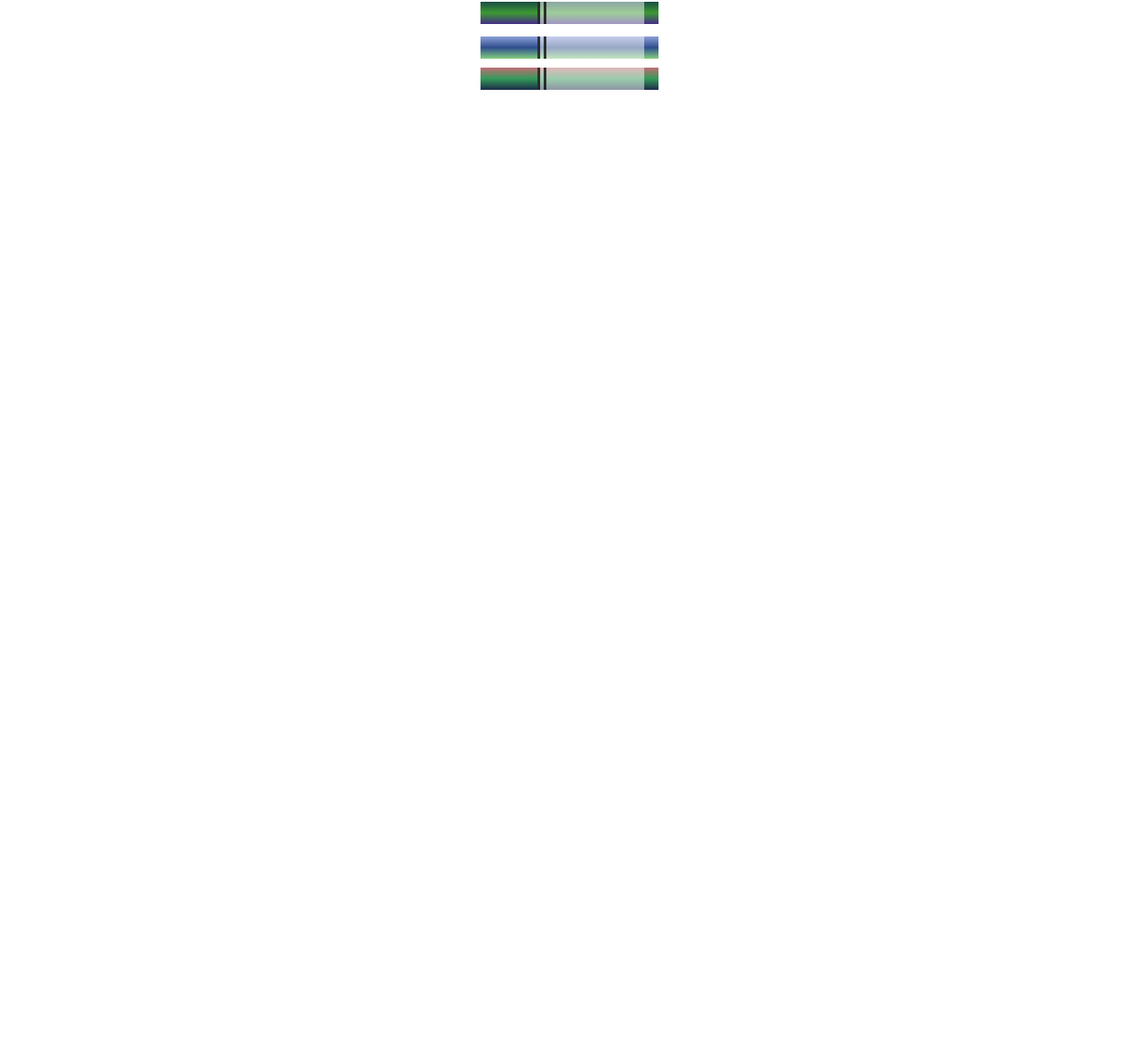
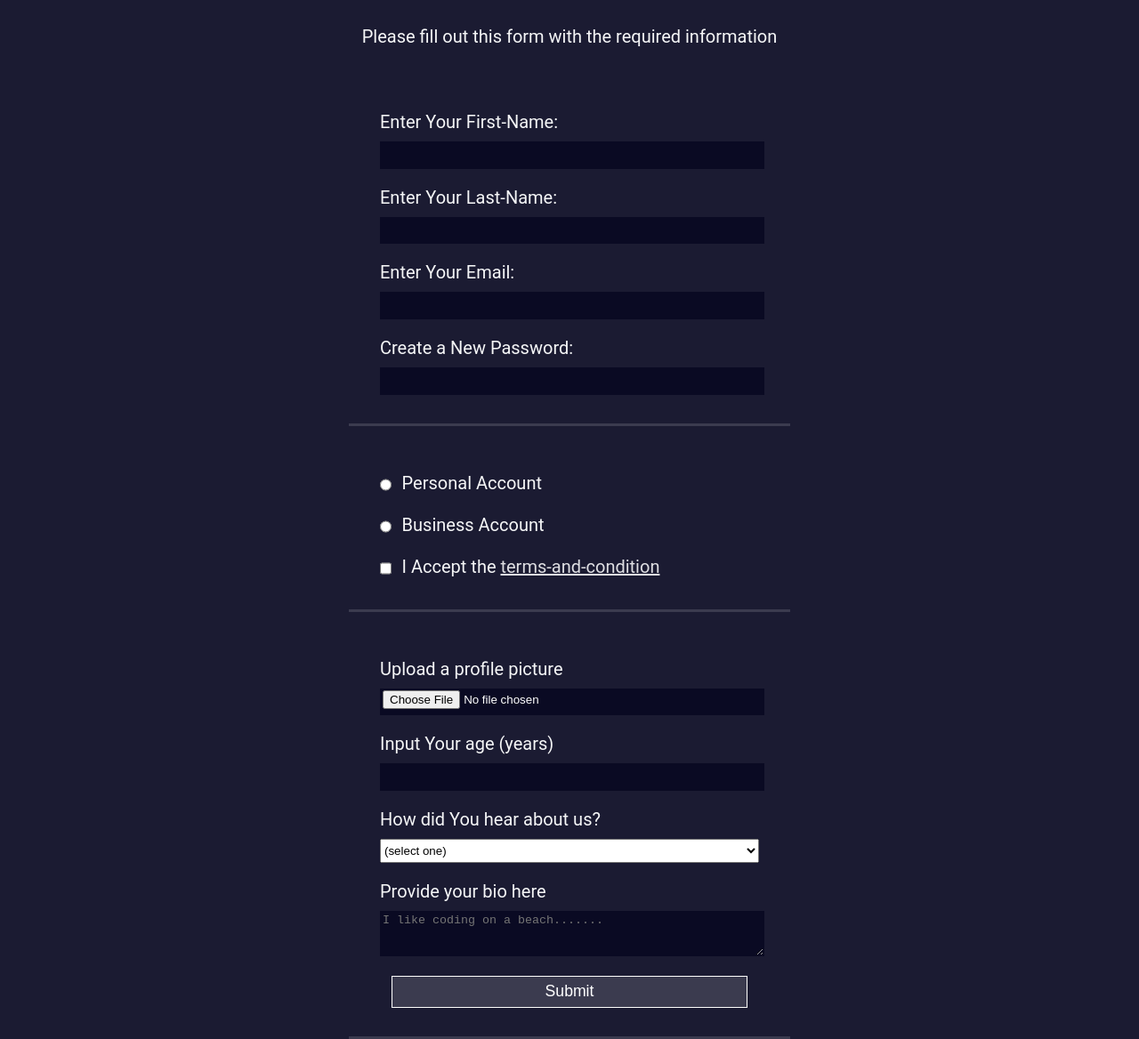
Before and after one commit to Danieljeffery695/html.crasher, a plain HTML site: page index.html in a window 1280 px wide. Shown: the part 98-1266 px from the top of the page at 89% size. Before the commit the page ends 800 px from the top, so only its background shows below. Drawn offline with Linux system fonts and the light colour scheme.

Commit message:
Registration Form

```diff
--- a/index.html
+++ b/index.html
@@ -3,25 +3,42 @@
 <head>
     <meta charset="UTF-8">
     <meta http-equiv="X-UA-Compatible" content="IE=edge">
-    <meta name="viewport" content="width=device-width, initial-scale=1.0">
-    <title>Colored Marked</title>
-    <link rel="stylesheet" href="styles.css">
+    <meta name="viewport" content="width=>, initial-scale=1.0">
+    <title>Registration Form</title>
+    <link rel="stylesheet" href="style.css">
 </head>
 <body>
-    <h1>CSS Color Markers</h1>
-<div class="container">
-    <div class="marker one">
-        <div class="cap"></div>
-        <div class="sleeve"></div>
-        <div class="marker two">
-            <div class="cap"></div>
-            <div class="sleeve"></div>
-        </div>
-        <div class="marker three">
-            <div class="cap"></div>
-            <div class="sleeve"></div>
-        </div>
-    </div>
-</div>
+    <h1>Registration Form</h1>
+    <p>Please fill out this form with the required information</p>
+    <form action="https://register-demo.freecodecamp.org" method="post">
+        <fieldset>
+            <label for="First-Name">Enter Your First-Name: <input type="text" id="First-Name" required /></label>
+            <label for="Last Name">Enter Your Last-Name: <input type="text" id="Last-Name" required /></label>
+            <label for="Email">Enter Your Email: <input type="text" id="Email" required /></label>
+            <label for="Password">Create a New Password: <input type="text" id="Password" pattern="[a-z0-5]{8,}" required/></label>
+        </fieldset>
+        <fieldset>
+            <label for="personal-account"><input type="radio" class="inline" name="Account-type" id="personal-account"> Personal Account</label>
+            <label for="business-account"><input type="radio" class="inline" name="Account-type" id="business account"> Business Account</label>
+            <label for="terms-and-condition"><input type="checkbox" class="inline" id="terms and condition"> I Accept the <a href="https://google.org.terms-and-condition">terms-and-condition</a> </label>
+        </fieldset>
+        <fieldset>
+            <label for="profile picture">Upload a profile picture <input type="file" id="profile picture" name="profile picture"> </label>
+            <label for="age">Input Your age (years)  <input type="number" min="16" max="100" id="age" name="age"> </label>
+            <label for="referrer">How did You hear about us?
+                <select id="referrer" name="referrer">
+                    <option value="">(select one)</option>
+                    <option value="1">freecodecamp News</option>
+                    <option value="2">freecodecamp youtube</option>
+                    <option value="3">freecodecamp forum</option>
+                    <option value="4">Other</option>
+                </select>
+            </label>
+            <label for="bio">Provide your bio here
+                <textarea id="bio" name="bio" rows="3" cols="30" placeholder="I like coding on a beach......."></textarea>
+              <input type="Submit" value="Submit" id="Submit">
+            </label>
+    </fieldset>
+</form>
 </body>
 </html>
--- /dev/null
+++ b/style.css
@@ -0,0 +1,73 @@
+body{
+    font-family: Roboto;
+    font-size: 20px;
+    width: 100%;
+    height: 100vh;
+    margin: 0%;
+    background-color: #1b1b32;
+    color: #f5f6f7;
+}
+
+label{
+    display: block;
+    margin: 20px;
+}
+
+h1,p{
+    text-align: center;
+    margin: 1em auto;
+}
+
+form{
+    max-width: 500px;
+    min-width: 300px;
+    width: 60vw;
+    margin: 0 auto;
+}
+
+fieldset{
+    border: 0;
+    padding-top: 2rem;
+    border-bottom: 3px solid #3b3b4f;
+}
+
+input, textarea, select{
+    margin: 0;
+    margin-top: 10px;
+    min-height: 2em;
+    width:100%;
+}
+
+
+input, textarea {
+    background-color: #0a0a23;
+    border: 1px solid #0a0a23;
+    color: white;
+}
+
+.inline {
+    width: unset;
+    margin: 0 0.5em 0 0;
+    vertical-align: middle;
+}
+
+
+input[type="Submit"] {
+    display: block;
+    margin: 1em auto;
+    width: 60%;
+    min-width: 400px;
+    height: 2em;
+    font-size:1.1rem;
+    background-color: #3b3b4f;
+    border-color: white;
+    padding: 1px 2px;
+}
+
+input[type="file"] {
+    padding: 1px 2px;
+}
+
+a {
+    color: #dfdfe3;
+}
--- a/styles.css
+++ /dev/null
@@ -1,44 +0,0 @@
-h1{
-    background-color: rgb(0,255,255);
-color: brown;
-    text-align: center;
-}
-
-.marker{
-    margin: 10px auto;
-    height: 25px;
-    width: 200px;
-}
-
-.one{
-    background:linear-gradient(hsl(170,50%,20%), hsl(114,50%,40%), hsl(256,50%,35%));
-}
-
-.two{
-    background:linear-gradient(hsl(225,50%,70%), hsl(220,50%,37%), hsl(115,45%,65%));
-}
-
-.three{
-    background:linear-gradient(rgba(163, 41, 51, 0.678), hsl(142,50%,40%), hsl(221,45%,20%))
-}
-
-.container{
-    padding: 10px 0;
-    background-color: rgb(255,255,255);
-}
-
-.sleeve{
-    width: 110px;
-    height: 25px;
-background-color: rgba(255,255,255,50%);
-border-left: 10px double rgba(0,0,0,75%);
-}
-
-.cap{
-    width: 60px;
-    height: 25px;
-}
-
-.sleeve,.cap{
-    display: inline-block;
-}
```
